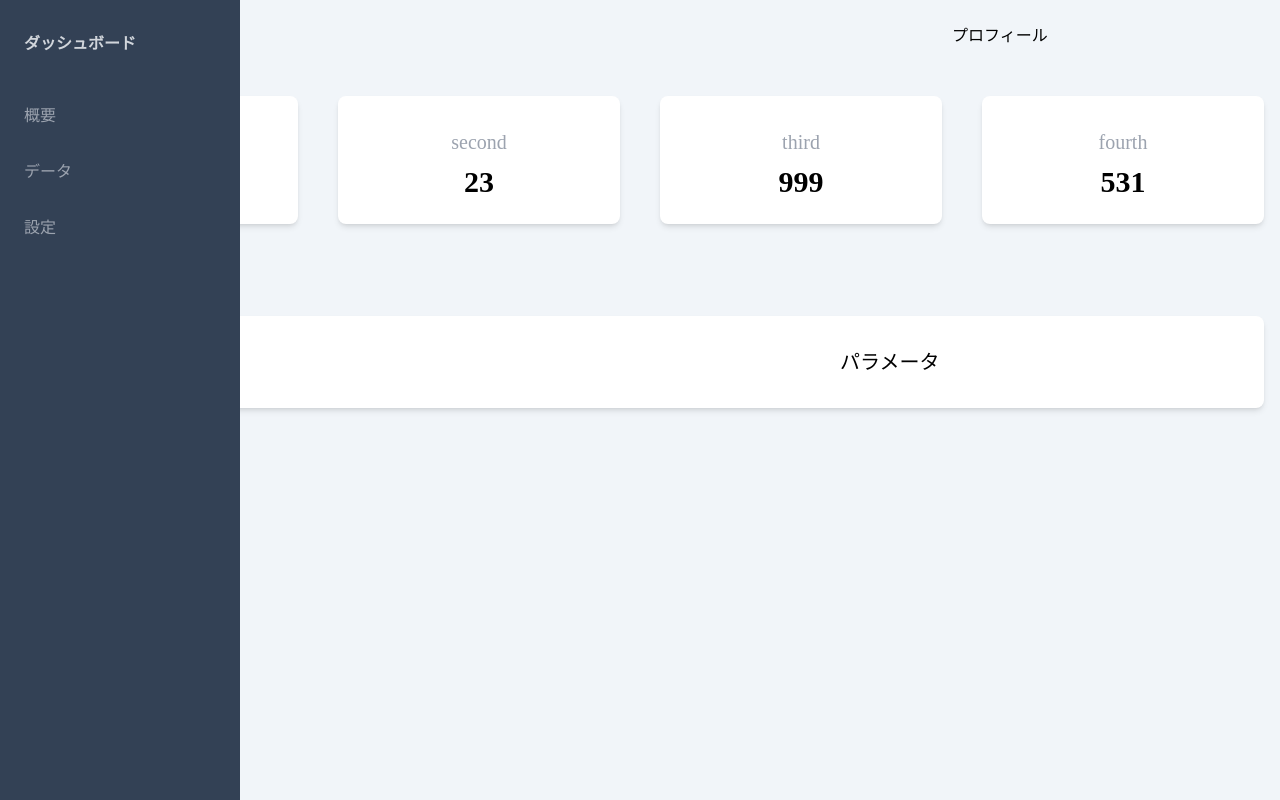
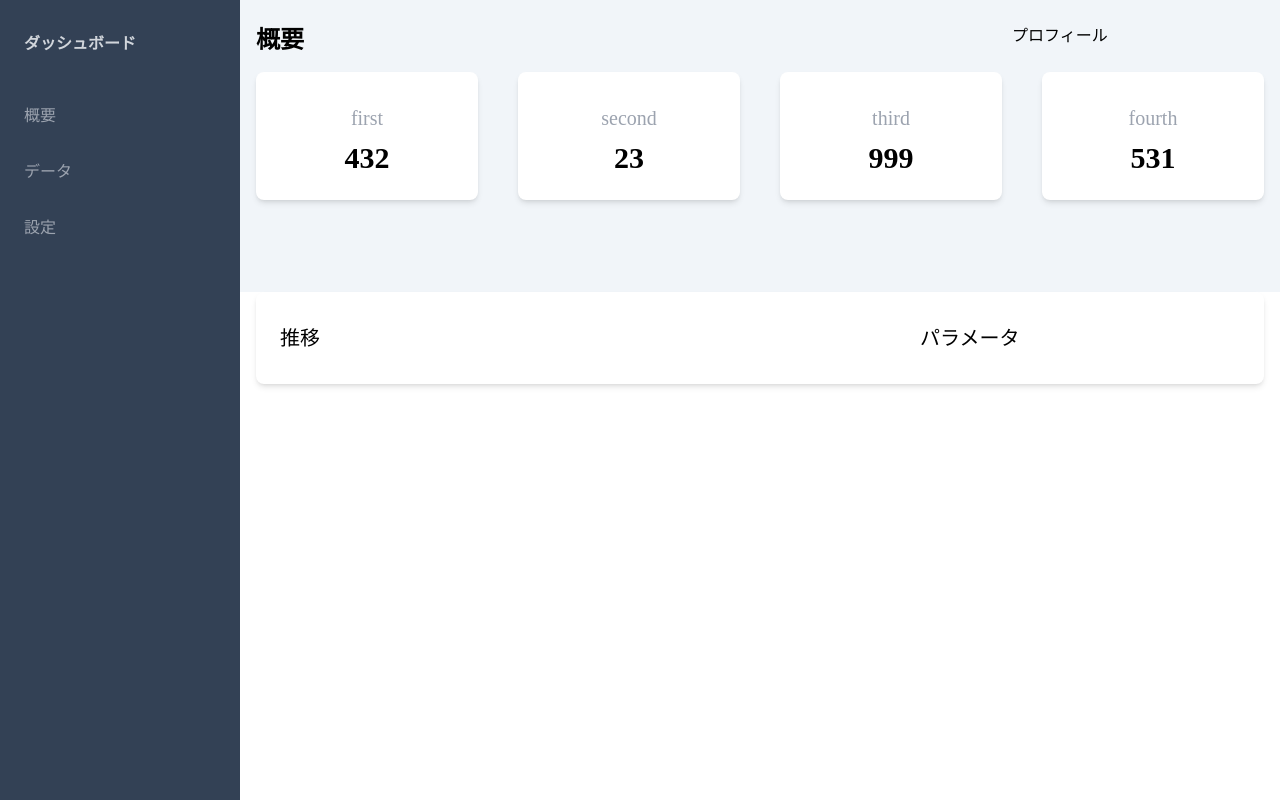
Before and after one commit to hsov9314/stats-app, a React (Vite) app in the folder app/: page / in a window 1280 px wide. Built offline with nearby package versions, Linux system fonts and the light colour scheme.

Commit message:
[fix] set sidebar sticky from mainLayout

```diff
--- a/app/src/components/Layout/MainLayout.tsx
+++ b/app/src/components/Layout/MainLayout.tsx
@@ -7,14 +7,16 @@ type Props = {
 
 export const MainLayout: React.FC<Props> = ({ children }: Props) => {
   return (
-    <div className="flex flex-row h-screen bg-slate-100">
-      <SideBar />
-      <div className="flex flex-col w-full px-4 py-6">
-        <div className="mb-10">
-          <Header title="概要" />
+    <>
+      <div className="flex flex-row bg-slate-100">
+        <SideBar />
+        <div className="flex flex-col w-full px-4 pt-6 ml-60">
+          <div className="mb-4">
+            <Header title="概要" />
+          </div>
+          <div className="flex flex-col w-full">{children}</div>
         </div>
-        <div className="flex flex-col w-full h-full">{children}</div>
       </div>
-    </div>
+    </>
   )
 }
```
